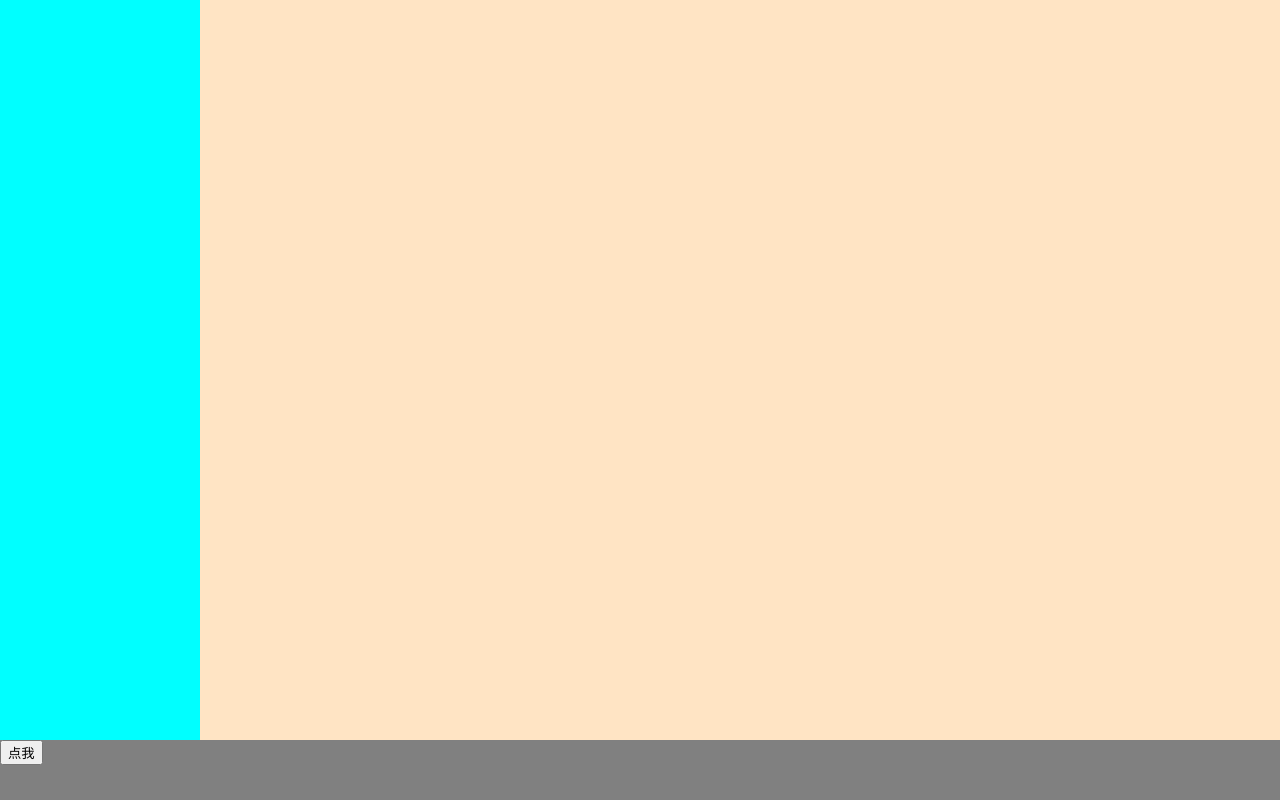
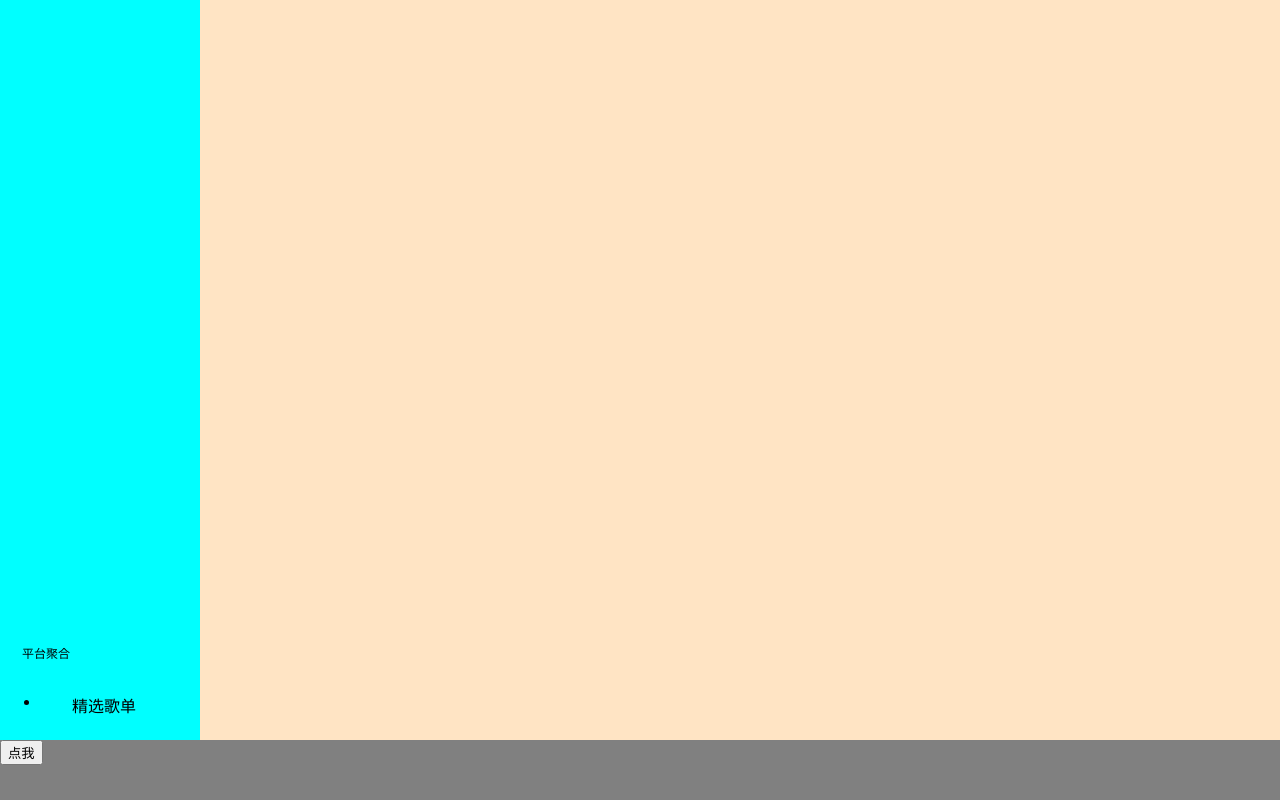
Before and after one commit to it-coder/listener, a React (Vite) app: page / in a window 1280 px wide. Built offline with nearby package versions, Linux system fonts and the light colour scheme.

Commit message:
style、 axios adapter

```diff
--- a/src/App.tsx
+++ b/src/App.tsx
@@ -2,39 +2,44 @@ import React from 'react';
 import './style/common.css'
 import  { Netease } from './provider/netease'
 
-// import axios from 'axios';
-// import axiosTauriApiAdapter from './adapter';
+import client from './server/index'
 
-import { getClient } from '@tauri-apps/api/http';
 
 
 function App() {
   console.log("ddd:");
 
-  console.log("ddd:", getClient);
-
   async function test_http() {
 
-    // await getClient().catch(e => {
-    //   console.log(e);
-    // })
-    // client.get("http://baidu.com").then((resp) => {
-    //   console.log(resp);
-    // }).catch((err) => {
-    //   console.log(err);
-    // })
+    client.get("https://baidu.com").then((resp) => {
+      console.log(resp);
+    }).catch((err) => {
+      console.log(err);
+    })
   }
 
   function test_netease() {
-    // Netease.ne_playlist_api("neplaylist_2075587022");
-    // Netease.custom_album_list_api();
-    // Netease.ne_bootstrap_track({id:"netrack_5308068"});
     Netease.test_netease();
   }
   return (
     <div className="wrapper">
       <div className="main">
-        <div className="sidebar"></div>
+        <div className="sidebar">
+          <div className="flex-scroll-wrapper"></div>
+          <div className="menu-control"></div>
+          <div className="menu-title">
+            <div className="title">平台聚合</div>
+          </div>
+          <ul className="nav masthead-nav">
+            <li>
+              <div className="sidebar-block">
+                <span className="icon li-featured-list"></span>
+                <a>精选歌单</a>
+              </div>
+            </li>
+          </ul>
+
+        </div>
         <div className="content"></div>
       </div>
       <div className="footer">
--- a/src/adapter/index.ts
+++ b/src/adapter/index.ts
@@ -1,4 +1,4 @@
-import { getClient, HttpVerb, ClientOptions, Client } from '@tauri-apps/api/http'
+import { getClient, HttpVerb, ClientOptions } from '@tauri-apps/api/http'
 import { AxiosError, AxiosPromise } from 'axios'
 import { ReasonPhrases, StatusCodes } from 'http-status-codes'
 import { TauriAxiosRequestConfig } from './type'
@@ -12,10 +12,10 @@ import {
 
 export const axiosTauriApiAdapter = (config: TauriAxiosRequestConfig): AxiosPromise =>
   new Promise(async (resolve, reject) => {
-      console.log("1111");
-      const clientOptions: ClientOptions = {};
-      const client : Client= new Client(1);
-    //const client = await getClient(clientOptions);
+    const clientOptions: ClientOptions = {};
+    const client = await getClient({
+      maxRedirections: config.maxRedirects
+    });
     let timeout = 5
     if (config.timeout !== undefined && config.timeout > 0) {
       timeout = Math.round(config.timeout / 1000)
--- /dev/null
+++ b/src/server/index.ts
@@ -0,0 +1,8 @@
+import axios from 'axios';
+import axiosTauriApiAdapter from '../adapter';
+
+import { Client, getClient } from '@tauri-apps/api/http';
+
+const client = axios.create({ adapter: axiosTauriApiAdapter });
+
+export default client;
--- a/src/style/common.css
+++ b/src/style/common.css
@@ -17,8 +17,97 @@ body {
 
 .main .sidebar {
       flex: 0 0 200px;
+      display: flex;
+      flex-direction: column;
       background-color: aqua;
 }
+
+/* tools utils */
+.flex-scroll-wrapper {
+      flex: 1;
+      height: 1、、0px;
+      overflow-y: scroll;
+      scrollbar-width: thin;
+      scrollbar-color: var(--scroll-color) var(--content-background-color);
+}
+
+/* main sidebar start */
+.sidebar .menu-control {
+      height: 43px;
+      width: 125px;
+      -webkit-app-region: drag;
+}
+.sidebar .menu-title {
+      height: 28px;
+      line-height: 28px;
+      margin: 0 12px 4px 12px;
+      color: var(--link-default-color);
+      padding-left: 10px;
+      display: flex;
+      align-items: center;
+      font-size: 12px;
+}
+    .sidebar .menu-title .title {
+      flex: 1;
+}
+.sidebar .menu-title svg {
+      flex: 0 0 18px;
+}
+
+.sidebar ul li {
+      cursor: pointer;
+      padding-left: 10px;
+      border-top: solid 2px transparent;
+      border-bottom: solid 2px transparent;
+      margin-bottom: -2px;
+}
+.sidebar ul li .sidebar-block {
+      display: flex;
+      align-items: center;
+      line-height: 28px;
+      padding-left: 12px;
+      margin: 3px 0;
+      color: var(--text-default-color);
+
+      border-radius: var(--default-border-radius);
+}
+
+.sidebar svg {
+      width: 18px;
+      height: 18px;
+}
+
+.sidebar ul li a {
+      margin-left: 10px;
+      width: 125px;
+      overflow: hidden;
+      white-space: nowrap;
+      text-overflow: ellipsis;
+}
+
+.sidebar ul li:hover .sidebar-block {
+      background: var(--sidebar-hover-background-color);
+      color: var(--sidebar-hover-text-color);
+}
+
+.sidebar ul li.active .sidebar-block,
+.sidebar ul li.active:hover .sidebar-block {
+      background: var(--sidebar-highlight-background-color);
+      color: var(--sidebar-highlight-text-color);
+}
+.sidebar ul li.dragover .sidebar-block {
+      background: var(--sidebar-highlight-background-color);
+      color: var(--sidebar-highlight-text-color);
+}
+/*
+avoid hover effect trigger dragleave event
+https://stackoverflow.com/questions/19889615/can-an-angular-directive-pass-arguments-to-functions-in-expressions-specified-in
+*/
+.sidebar ul li * {
+      pointer-events: none;
+}
+/* main sidebar end */
+
 .main .content {
       flex: 1;
       background-color: bisque;
```
